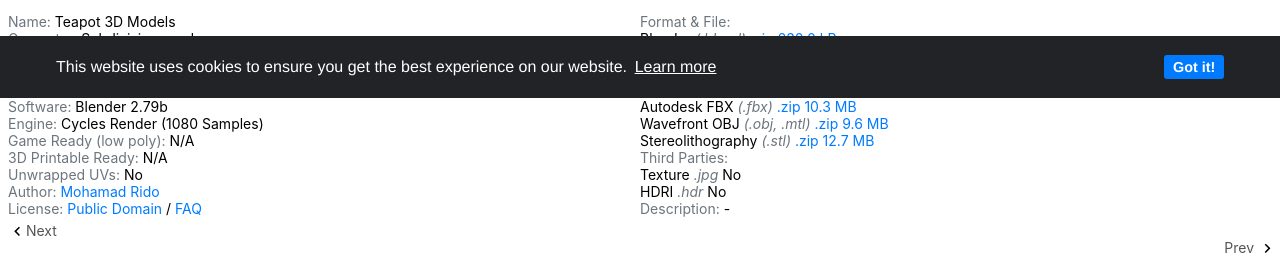
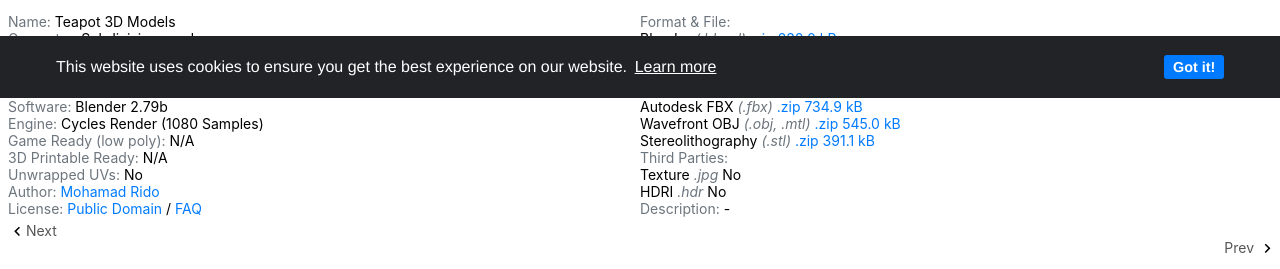
Before and after one commit to mohamadrido/project, a Jekyll site: the page built from _posts/2021-07-06-teapot.md, in a window 1280 px wide. Shown: the part 802-1071 px from the top of the page. Built offline with Jekyll 4.4.1, drawn with Linux system fonts in a browser that asks for light colours; nearby versions of some CDN libraries; our own code applies the rules of GitHub Pages for plain Markdown files.

Commit message:
Update 2021-07-06-teapot.md

```diff
--- a/_posts/2021-07-06-teapot.md
+++ b/_posts/2021-07-06-teapot.md
@@ -16,11 +16,11 @@ gameready: "N/A"
 3dprintableready: "N/A"
 admin: "<a href='/about'>Mohamad Rido</a>"
 blend: "<a title='Object' href='' onclick='teapot_blend()' >.zip 230.0 kB</a>"
-dae: "<a title='Object' href='' onclick='teapot_dae()' >.zip 10.6 MB</a>"
-3ds: "<a title='Object' href='' onclick='teapot_3ds()' >.zip 896.4 kB</a>"
-fbx: "<a title='Object' href='' onclick='teapot_fbx()' >.zip 10.3 MB</a>"
-obj: "<a title='Object' href='' onclick='teapot_obj()' >.zip 9.6 MB</a>"
-stl: "<a title='Object' href='' onclick='teapot_stl()' >.zip 12.7 MB</a>"
+dae: "<a title='Object' href='' onclick='teapot_dae()' >.zip 818.5 kB</a>"
+3ds: "<a title='Object' href='' onclick='teapot_3ds()' >.zip 478.0 kB</a>"
+fbx: "<a title='Object' href='' onclick='teapot_fbx()' >.zip 734.9 kB</a>"
+obj: "<a title='Object' href='' onclick='teapot_obj()' >.zip 545.0 kB</a>"
+stl: "<a title='Object' href='' onclick='teapot_stl()' >.zip 391.1 kB</a>"
 texture: "No"
 hdri: "No"
 imagetexture: ".jpg"
```
